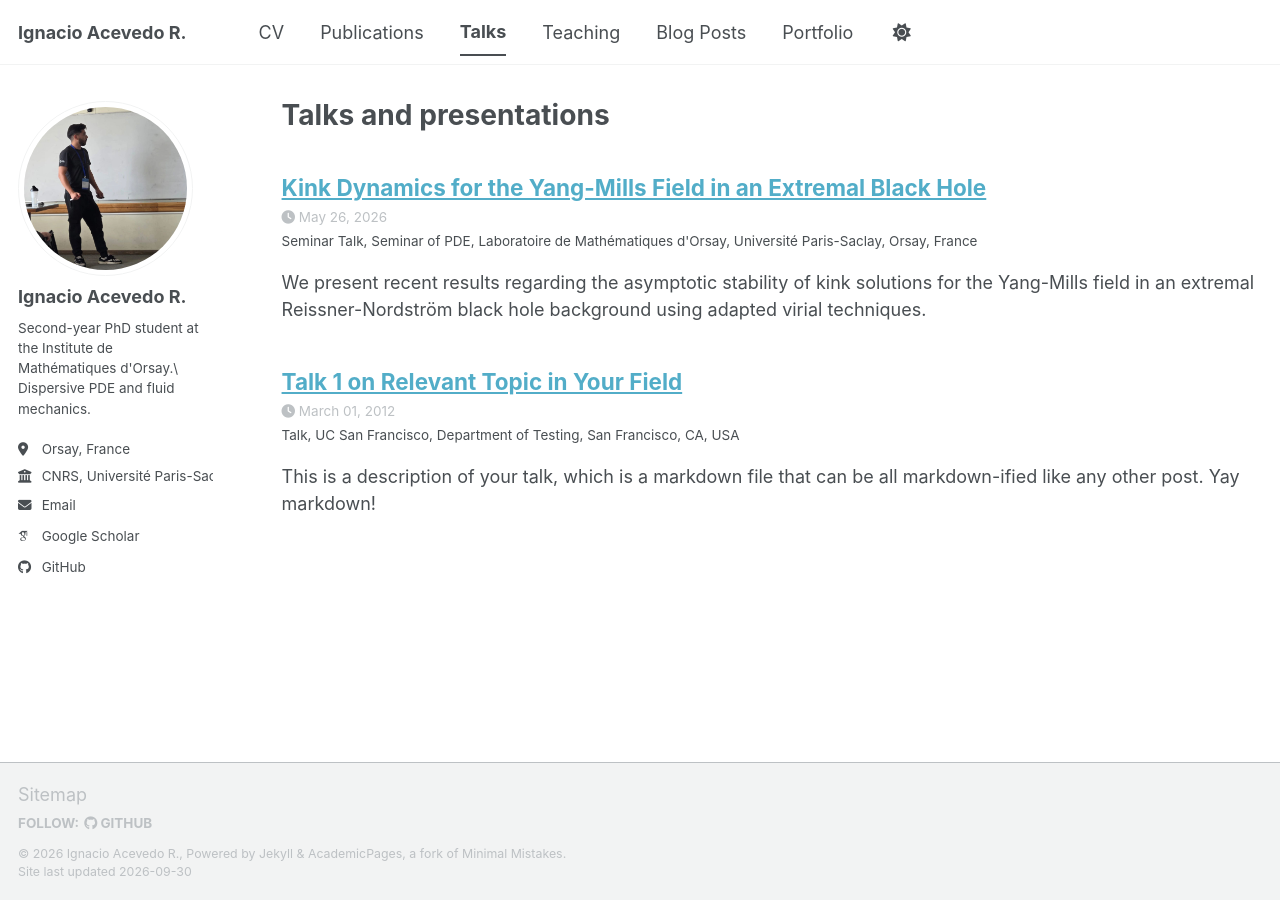
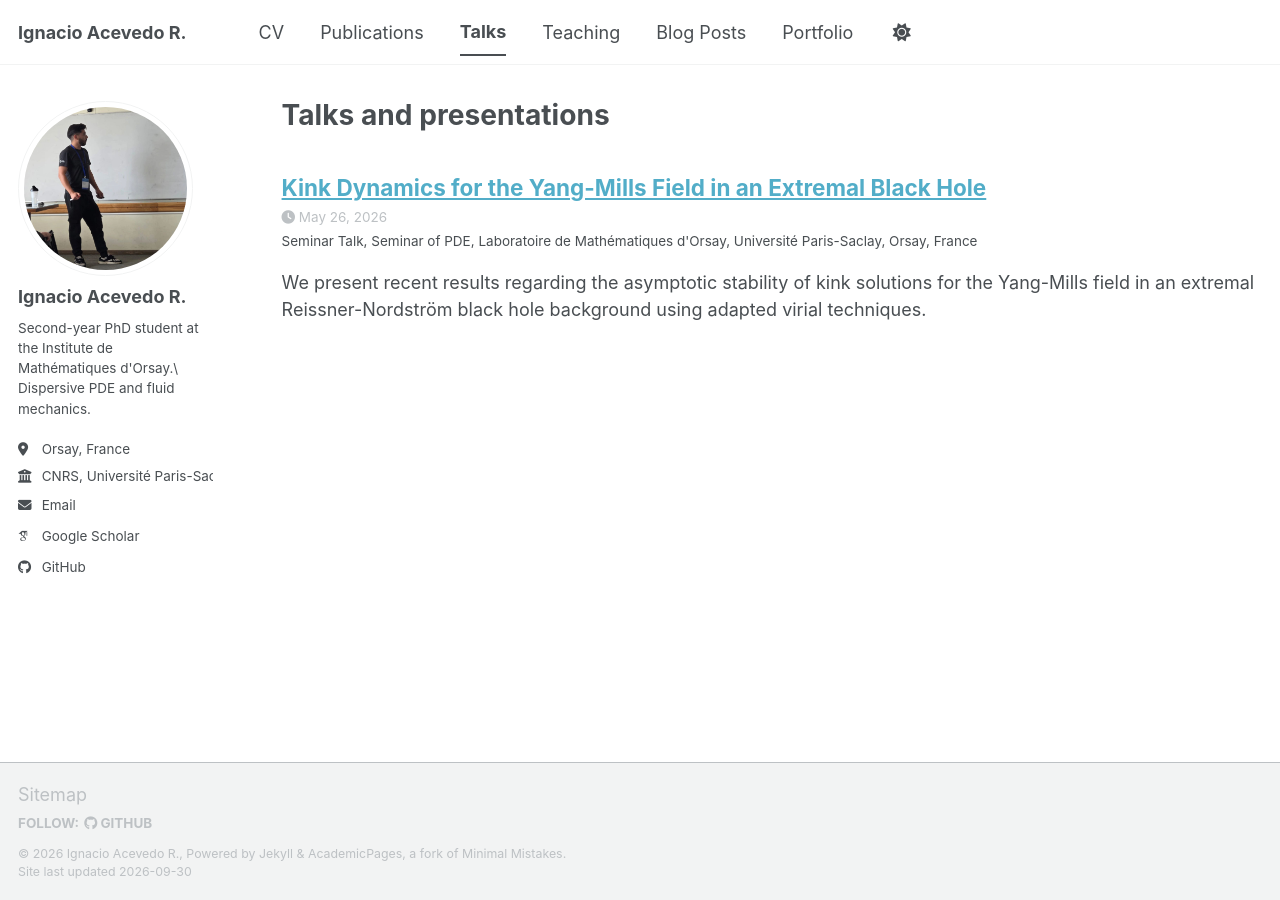
Before and after one commit to IgnacioAcevR/ignacioacevr.github.io, a Jekyll site: the page built from _pages/talks.html, in a window 1280 px wide. Built offline with Jekyll 4.4.1, drawn with Linux system fonts in a browser that asks for light colours; some web fonts are replaced; a script bundle is joined from its source files by our own code; library files that are not in the unit come from our copies.

Commit message:
Add introductory paragraph to publications page

```diff
--- a/_pages/publications.html
+++ b/_pages/publications.html
@@ -4,6 +4,11 @@
 permalink: /publications/
 author_profile: true
 ---
+
+<p style="font-size: 1.05em; color: #555; margin-bottom: 1.5em;">
+  Below you can find my preprints, journal articles, and research reports. For indexed reviews, co-author graphs, and complete publication tracking, you can also view my
+  <a href="https://zbmath.org/authors/?q=ignacio+acevedo" target="_blank">zbMATH Open profile</a>.
+</p>
 
 {% if site.author.googlescholar %}
   <div class="wordwrap">You can also find my articles on <a href="{{site.author.googlescholar}}">my Google Scholar profile</a>.</div>
--- a/_talks/2012-03-01-talk-1.md
+++ /dev/null
@@ -1,11 +0,0 @@
----
-title: "Talk 1 on Relevant Topic in Your Field"
-collection: talks
-type: "Talk"
-permalink: /talks/2012-03-01-talk-1
-venue: "UC San Francisco, Department of Testing"
-date: 2012-03-01
-location: "San Francisco, CA, USA"
----
-
-This is a description of your talk, which is a markdown file that can be all markdown-ified like any other post. Yay markdown!
```
Also changed, not shown: _publications/2026-05-paper-Kink-YMERN.md (+2 -2 lines).
